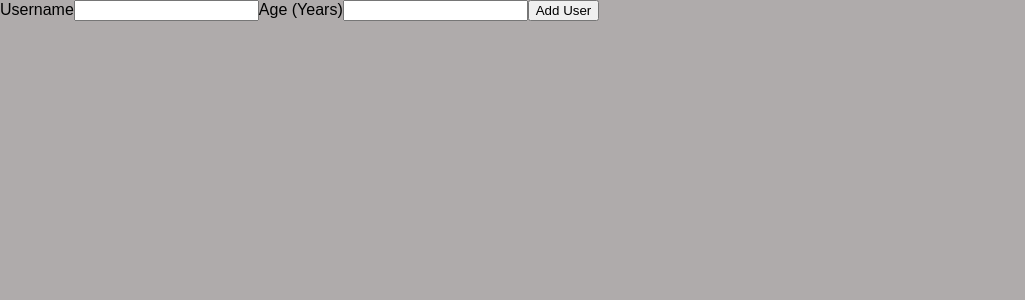
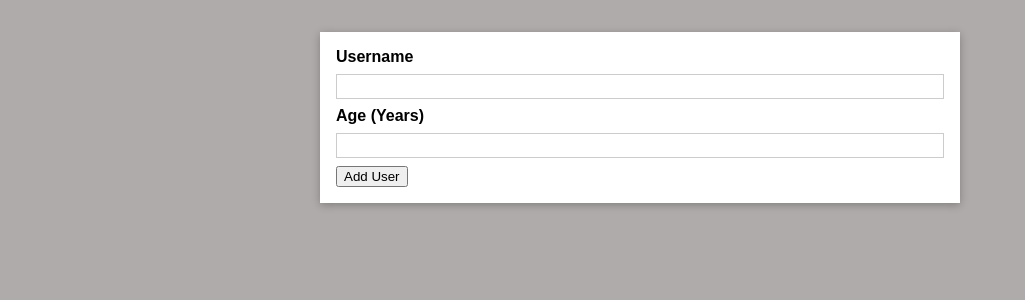
Before and after one commit to TatyCoder/React-New-Course-Projects, a React (Create React App) app in the folder Section 8/01-starting-project/: page / in a window 1280 px wide. Shown: the top 300 px of the page, without its empty margins (0-1025 px from the left). Built offline with nearby package versions, Linux system fonts and the light colour scheme.

Commit message:
Practice: Card component

```diff
--- /dev/null
+++ b/Section 8/01-starting-project/src/Components/UI/Card.js
@@ -0,0 +1,12 @@
+// To import the styles using CSS modules:
+import styles from './Card.module.css';
+
+const Card = (props) => {
+    return <div className={`${styles.card} ${props.className}`}>{props.children}</div>
+    // To apply the two CSS styles: one coming from the Card.module.css, and one coming via props.
+};
+
+export default Card;
+
+/* Notes: {props.children} will give me the content which has passed
+between the opening and closing tag of the Card component. */
--- /dev/null
+++ b/Section 8/01-starting-project/src/Components/UI/Card.module.css
@@ -0,0 +1,5 @@
+.card {
+    background: white;
+    box-shadow: 0 2px 8px rgba(0, 0, 0, 0.26);
+    border-radius: 10 px;
+}
--- a/Section 8/01-starting-project/src/Components/Users/AddUser.js
+++ b/Section 8/01-starting-project/src/Components/Users/AddUser.js
@@ -1,18 +1,26 @@
+// To import the Card component which I want to use here:
+import Card from '../UI/Card';
+
+// To import the styles using CSS modules:
+import styles from './AddUser.module.css'
+
 const AddUser = (props) => {
     // This function should be executed when the form is submitted:
     const addUserHandler = (event) => {
         event.preventDefault();
     };
 
-    // In JSX, htmlFor is the name for assigning a for attribute to a label:
+    // Wrapping the form in the Card component:
     return (
+      <Card className={styles.input}>
         <form onSubmit={addUserHandler}>
-            <label htmlFor="username">Username</label>
-            <input id="username" type="text" />
-            <label htmlFor="age">Age (Years)</label>
-            <input id="age" type="number" />
-            <button type="submit">Add User</button>
+          <label htmlFor="username">Username</label>
+          <input id="username" type="text" />
+          <label htmlFor="age">Age (Years)</label>
+          <input id="age" type="number" />
+          <button type="submit">Add User</button>
         </form>
+      </Card>
     );
 };
 
--- /dev/null
+++ b/Section 8/01-starting-project/src/Components/Users/AddUser.module.css
@@ -0,0 +1,26 @@
+.input {
+  margin: 2rem auto;
+  padding: 1rem;
+  width: 90%;
+  max-width: 40rem;
+}
+
+.input label {
+  display: block;
+  font-weight: bold;
+  margin-bottom: 0.5rem;
+}
+
+.input input {
+  font: inherit;
+  display: block;
+  width: 100%;
+  border: 1px solid #ccc;
+  padding: 0.15rem;
+  margin-bottom: 0.5rem;
+}
+
+.input input:focus {
+  outline: none;
+  border-color: #4f005f;
+}
```
